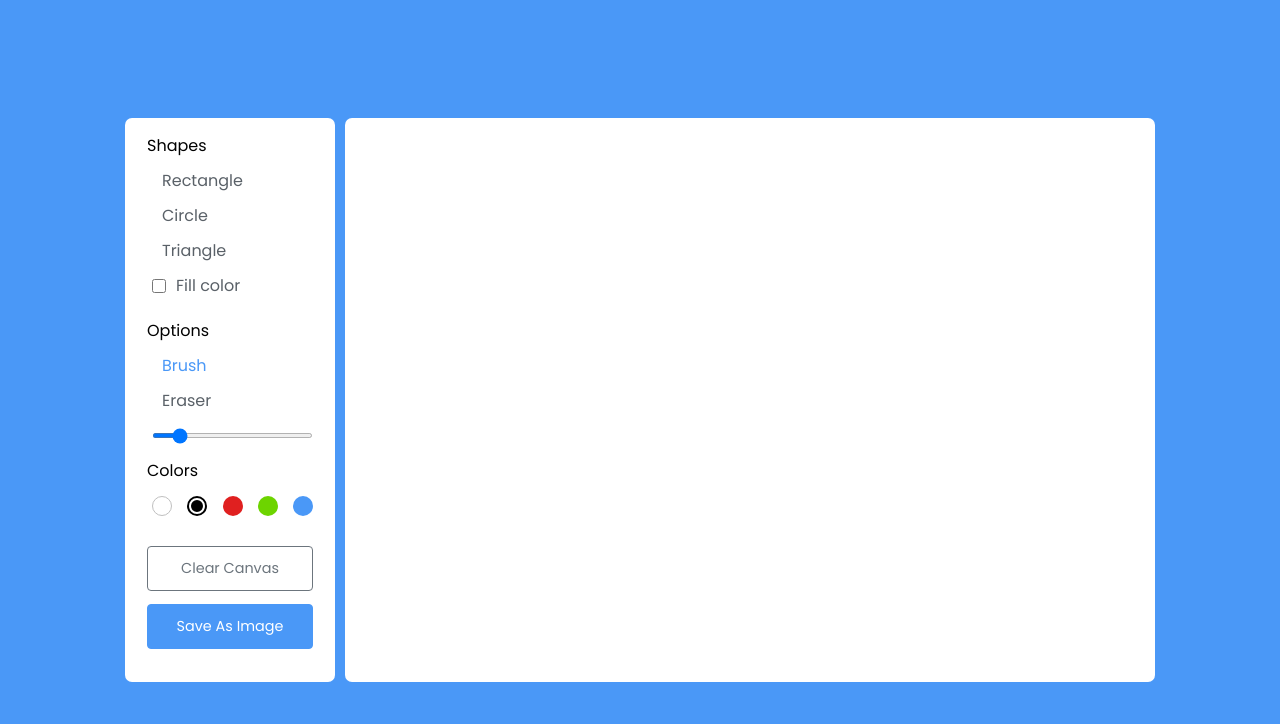
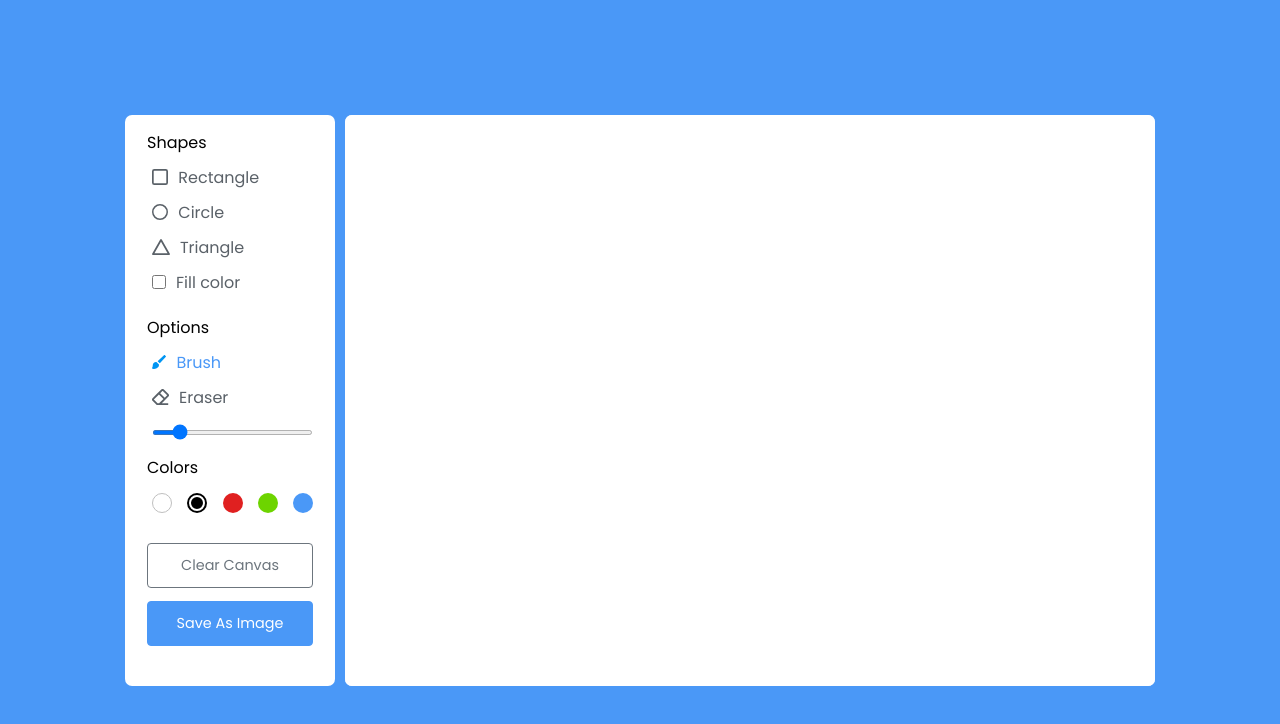
Before and after one commit to nikita-1310/Drawing-APP, a plain HTML site: page index.html in a window 1280 px wide. Drawn offline with Linux system fonts and the light colour scheme.

Commit message:
Updated code

```diff
--- a/index.html
+++ b/index.html
@@ -5,7 +5,7 @@
     <title>Drawing App JavaScript</title>
     <link rel="stylesheet" href="style.css">
     <meta name="viewport" content="width=device-width, initial-scale=1.0">
-    <script src="sscript.js" defer></script>
+    <script src="script.js" defer></script>
   </head>
   <body>
     <div class="container">
```
Also changed, not shown: icons/brush.svg (added), icons/circle.svg (added), icons/eraser.svg (added), icons/rectangle.svg (added), icons/triangle.svg (added), sscript.js (deleted).
